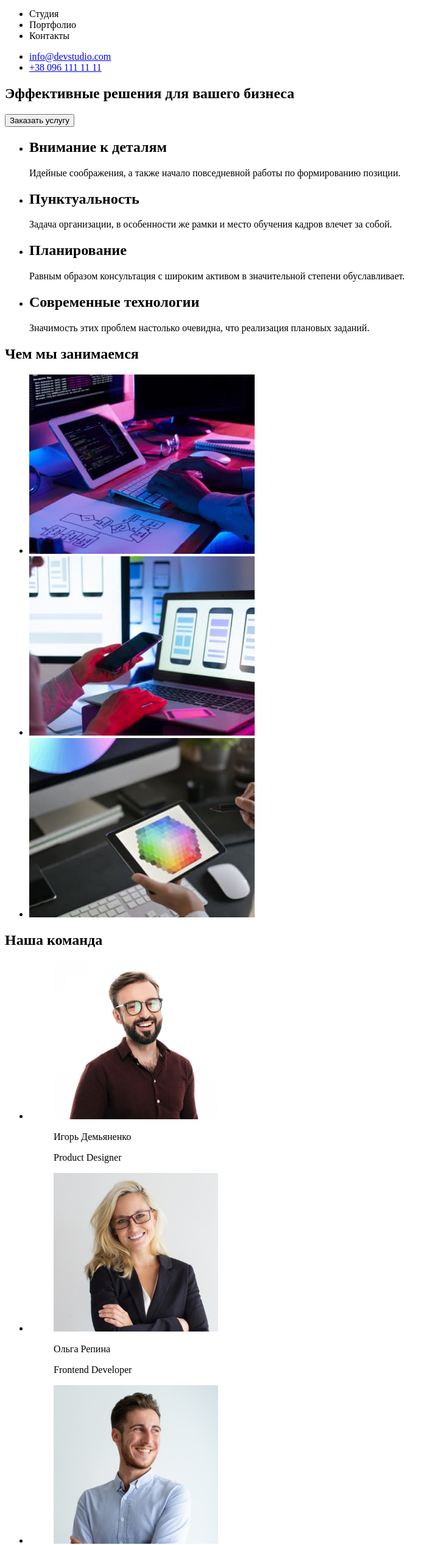
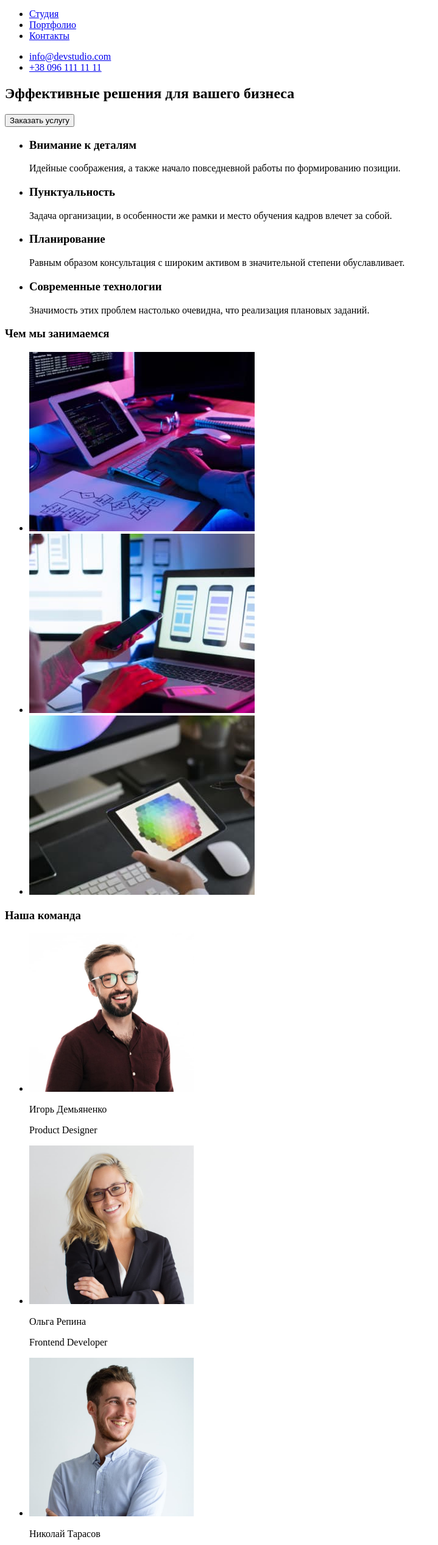
Before and after one commit to syniepolskyi/goit-markup-hw-01, a plain HTML site: page index.html in a window 1280 px wide. Shown: the part 28-2561 px from the top of the page at 61% size, without its empty margins (0-719 px from the left). Drawn offline with Linux system fonts and the light colour scheme.

Commit message:
Correction from https://www.loom.com/share/a44117765d894a69bfd82a45580dfbda

```diff
--- a/index.html
+++ b/index.html
@@ -15,9 +15,9 @@
         <span>Web</span><span>Studio</span>
       </a>
       <ul class="menu">
-        <li>Студия</li>
-        <li>Портфолио</li>
-        <li>Контакты</li>
+        <li><a href="#">Студия</a></li>
+        <li><a href="#">Портфолио</a></li>
+        <li><a href="#">Контакты</a></li>
       </ul>
     </nav>
     <ul class="header-contact-list">
@@ -37,25 +37,25 @@
     <section class="details">
       <ul class="detail-list">
         <li>
-          <h2>Внимание к деталям</h2>
+          <h3>Внимание к деталям</h3>
           <p>Идейные соображения, а также начало повседневной работы по формированию позиции.</p>
         </li>
         <li>
-          <h2>Пунктуальность</h2>
+          <h3>Пунктуальность</h3>
           <p>Задача организации, в особенности же рамки и место обучения кадров влечет за собой.</p>
         </li>
         <li>
-          <h2>Планирование</h2>
+          <h3>Планирование</h3>
           <p>Равным образом консультация с широким активом в значительной степени обуславливает.</p>
         </li>
         <li>
-          <h2>Современные технологии</h2>
+          <h3>Современные технологии</h3>
           <p>Значимость этих проблем настолько очевидна, что реализация плановых заданий.</p>
         </li>
       </ul>
     </section>
     <section class="activity">
-      <h2>Чем мы занимаемся</h2>
+      <h3>Чем мы занимаемся</h3>
       <ul class="img-activity-container">
         <li>
           <img src="images/development.jpg" alt="Разработка" width="370">
@@ -69,43 +69,27 @@
       </ul>
     </section>
     <section class="team">
-      <h2>Наша команда</h2>
+      <h3>Наша команда</h3>
       <ul class="img-team-container">
         <li>
-          <figure>
           <img src="images/product-designer.jpg" alt="Игорь Демьяненко, Product Designer" width="270">
-            <figcaption>
           <p class="teammate">Игорь Демьяненко</p>
           <p class="position">Product Designer</p>
-            </figcaption>
-          </figure>
         </li>
         <li>
-          <figure>
           <img src="images/frontend-developer.jpg" alt="Ольга Репина, Frontend Developer" width="270">
-            <figcaption>
           <p class="teammate">Ольга Репина</p>
           <p class="position">Frontend Developer</p>
-            </figcaption>
-          </figure>
         </li>
         <li>
-          <figure>
           <img src="images/marketing.jpg" alt="Николай Тарасов, Marketing" width="270">
-            <figcaption>
           <p class="teammate">Николай Тарасов</p>
           <p class="position">Marketing</p>
-            </figcaption>
-          </figure>
         </li>
         <li>
-          <figure>
           <img src="images/ui-designer.jpg" alt="Михаил Ермаков, UI Designer" width="270">
-            <figcaption>
           <p class="teammate">Михаил Ермаков</p>
           <p class="position">UI Designer</p>
-            </figcaption>
-          </figure>
         </li>
       </ul>
     </section>
@@ -118,7 +102,7 @@
     </div>
     <address>
       <ul class="address-list">
-        <li>г. Киев, пр-т Леси Украинки, 26</li>
+        <li><a class="address-link" href="#">г. Киев, пр-т Леси Украинки, 26</a></li>
         <li><a href="mailto:info@devstudio.com">info@devstudio.com</a> </li>
         <li><a href="tel:+380961111111">+38 096 111 11 11</a> </li>
       </ul>
```
Lines whose indentation alone changed are shown as unchanged.
